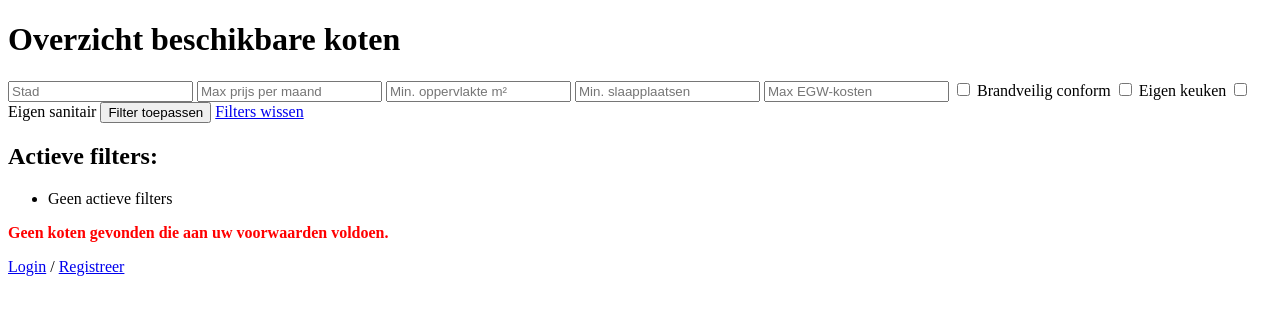
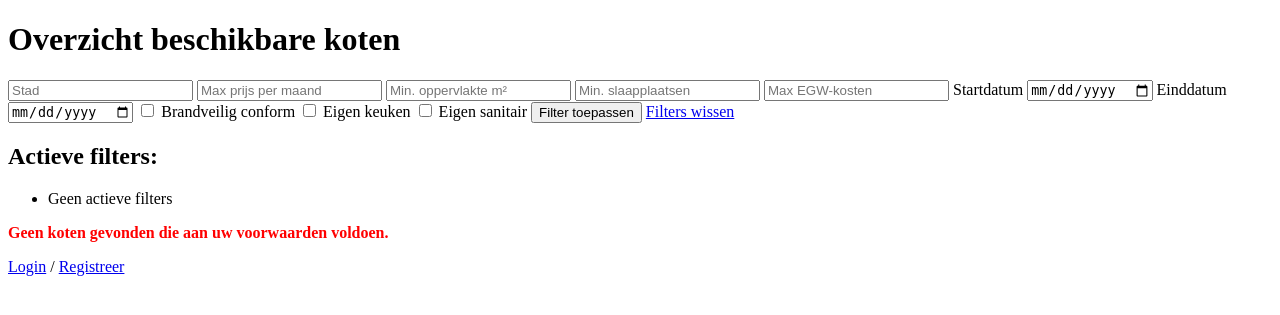
Before and after one commit to A-D-DBS-application/web-application-2025-group-7, a Python web app: template Flask/app/templates/index.html in a window 1280 px wide. Shown: the top 315 px of the page. Run offline with Jinja, Linux system fonts and the light colour scheme; the template is opened without the code that fills it, so the values that code supplies are empty.

Commit message:
Start -en einddatum toegevoegd aan de filter

```diff
--- a/Flask/app/templates/index.html
+++ b/Flask/app/templates/index.html
@@ -11,6 +11,13 @@
         <input type="number" name="min_oppervlakte" placeholder="Min. oppervlakte m²" value="{{ filters.min_oppervlakte }}">
         <input type="number" name="aantal_slaapplaatsen" placeholder="Min. slaapplaatsen" value="{{ filters.aantal_slaapplaatsen }}">
         <input type="number" step="0.01" name="max_egwkosten" placeholder="Max EGW-kosten" value="{{ filters.max_egwkosten }}">
+
+        <label>Startdatum</label>
+        <input type="date" name="startdatum" value="{{ filters.startdatum }}">
+
+        <label>Einddatum</label>
+        <input type="date" name="einddatum" value="{{ filters.einddatum }}">
+
         <label>
             <input type="checkbox" name="brandveiligheidsconformiteit" value="1" {% if filters.brandveiligheidsconformiteit == '1' %}checked{% endif %}>
             Brandveilig conform
```
Also changed, not shown: Flask/app/routes.py (+21 -0 lines).
